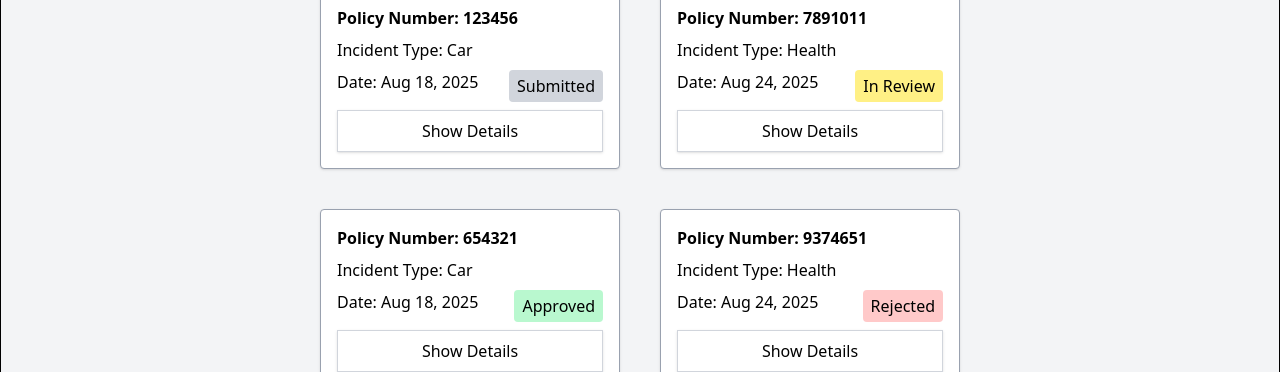
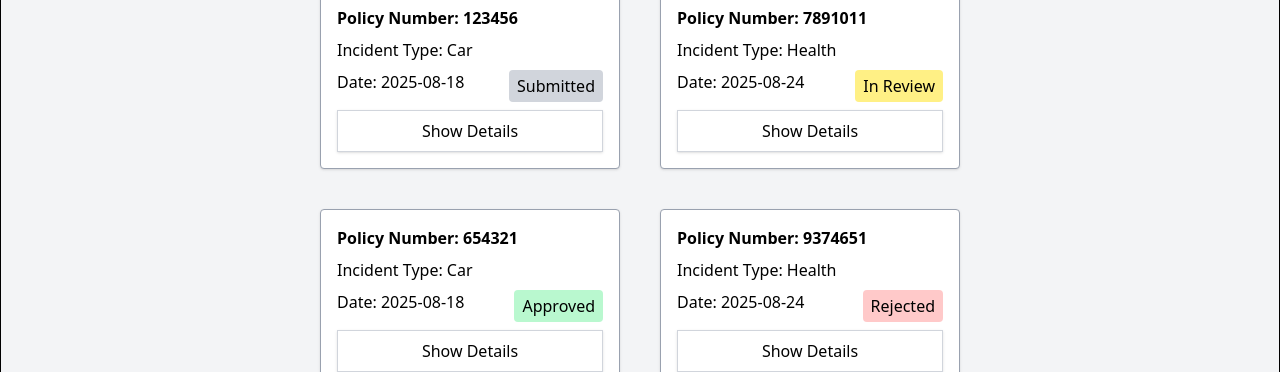
Before and after one commit to Molo-M/insurtech-claims-tracker, a React (Vite) app: page /dashboard in a window 1280 px wide. Shown: the part 248-620 px from the top of the page. Built offline with nearby package versions, Linux system fonts and the light colour scheme.

Commit message:
Changed date format in data source

```diff
--- a/src/claimsData.js
+++ b/src/claimsData.js
@@ -2,7 +2,7 @@ export default [
     {
         policyNum: 123456,
         incidentType: "Car",
-        date: "Aug 18, 2025",
+        date: "2025-08-18",
         description: "Delivery truck collided with my truck",
         imgUrl: "crash.jpg",
         status: "Submitted"
@@ -10,7 +10,7 @@ export default [
     {
         policyNum: 7891011,
         incidentType: "Health",
-        date: "Aug 24, 2025",
+        date: "2025-08-24",
         description: "Lost my front tooth in a fight",
         imgUrl: "man-falling-down-stairs.jpg",
         status: "In Review"
@@ -18,7 +18,7 @@ export default [
     {
         policyNum: 654321,
         incidentType: "Car",
-        date: "Aug 18, 2025",
+        date: "2025-08-18",
         description: "Delivery truck collided with my truck",
         imgUrl: "crash.jpg",
         status: "Approved"
@@ -26,7 +26,7 @@ export default [
     {
         policyNum: 9374651,
         incidentType: "Health",
-        date: "Aug 24, 2025",
+        date: "2025-08-24",
         description: "Lost my front tooth in a fight",
         imgUrl: "man-falling-down-stairs.jpg",
         status: "Rejected"
```
